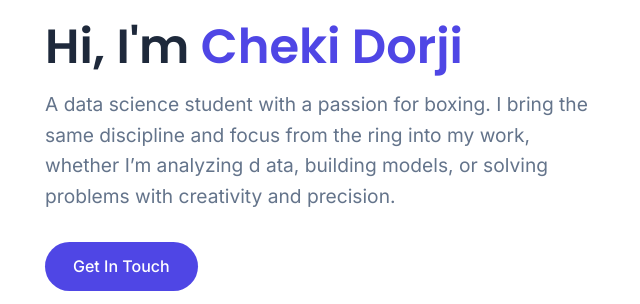
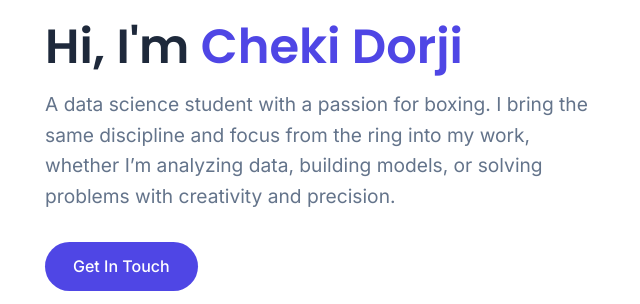
Before and after one commit to Chekidorji2004/personal, a plain HTML site: page index.html in a window 1280 px wide. Shown: the part 156-460 px from the top of the page, 15-655 px from the left. Drawn offline with Linux system fonts and the light colour scheme.

Commit message:
Update index.html

```diff
--- a/index.html
+++ b/index.html
@@ -472,8 +472,7 @@
                 <div class="hero-text">
                     <h1>Hi, I'm <span>Cheki Dorji</span></h1>
                     <p>A data science student with a passion for boxing. I bring the same
-                        discipline and focus from the ring into my work, whether I’m analyzing d
-                        ata, building models, or solving problems with creativity and precision.</p>
+                        discipline and focus from the ring into my work, whether I’m analyzing data, building models, or solving problems with creativity and precision.</p>
                     <a href="#contact" class="btn">Get In Touch</a>
                 </div>
                 <div class="hero-image">
```
